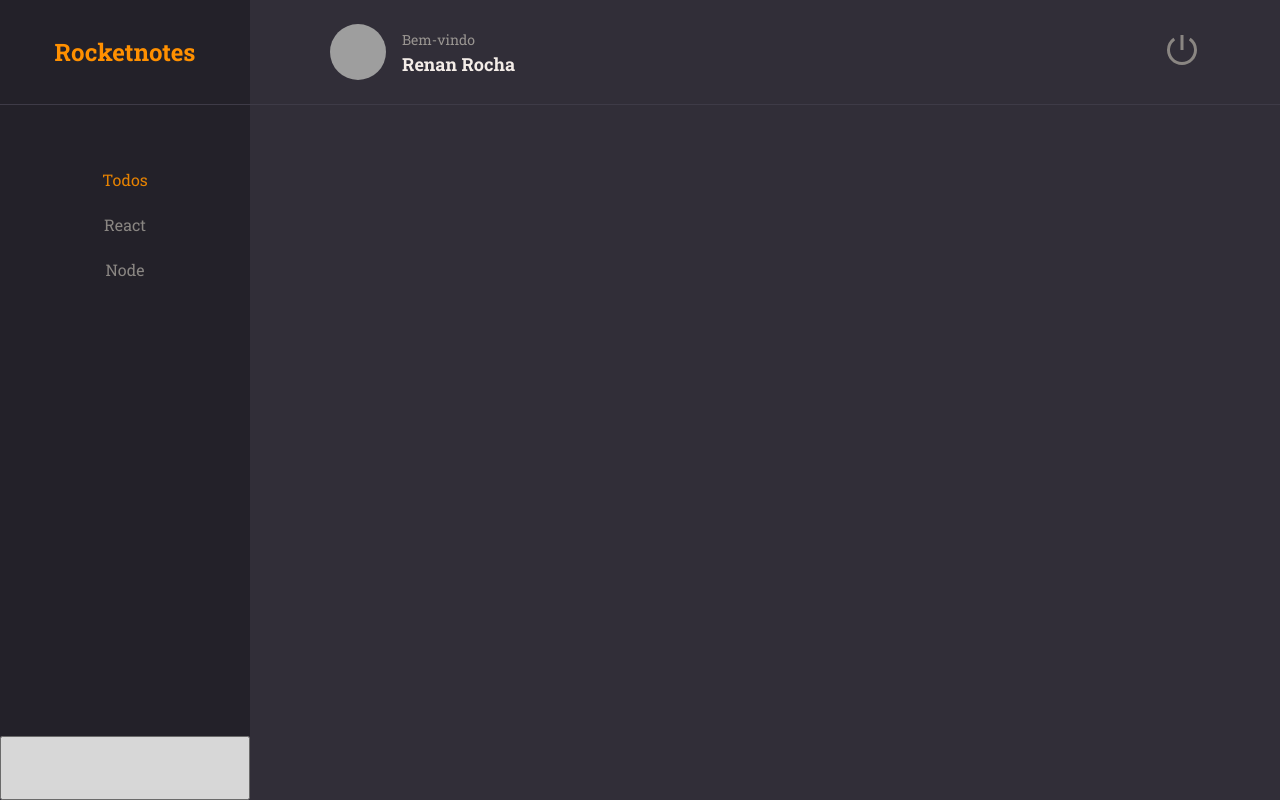
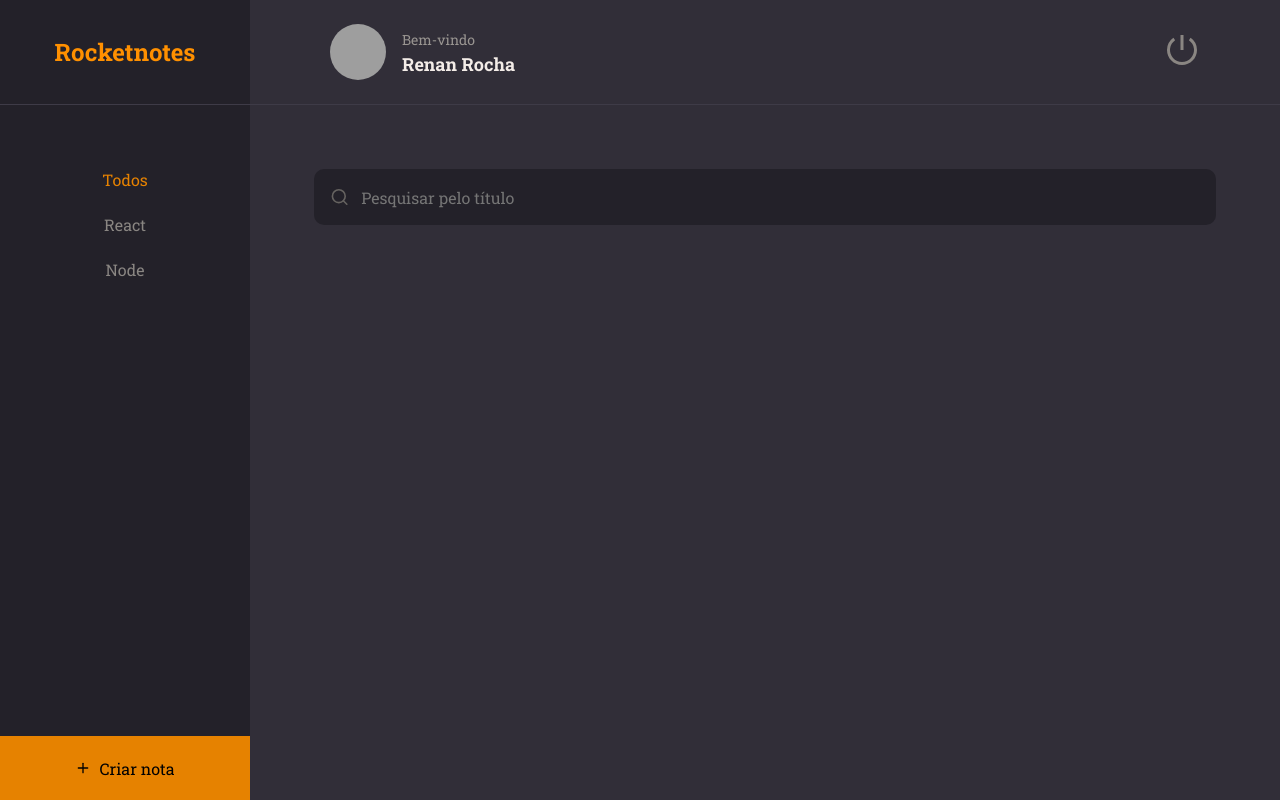
Before and after one commit to renanr0cha/rocket-notes-front, a React (Vite) app: page / in a window 1280 px wide. Built offline with nearby package versions, Linux system fonts and the light colour scheme; grey boxes are pictures that could not be loaded.

Commit message:
input component and search area done

```diff
--- /dev/null
+++ b/src/components/Input/index.jsx
@@ -0,0 +1,10 @@
+import { Container } from "./styles";
+
+export function Input({ icon: Icon, ...rest}) {
+  return(
+    <Container>
+      {Icon && <Icon size={20} />}
+      <input {...rest} />
+    </Container>
+  )
+}
--- /dev/null
+++ b/src/components/Input/styles.js
@@ -0,0 +1,32 @@
+import styled from "styled-components";
+
+export const Container = styled.div`
+  width: 100%;
+  display: flex;
+  align-items: center;
+
+  background-color: ${({ theme }) => theme.COLORS.BACKGROUND_900};
+  color: ${({ theme }) => theme.COLORS.GRAY_300};
+
+  margin-bottom: 0.8rem;
+  border-radius: 1rem;
+
+  > input {
+    height: 5.6rem;
+    width: 100%;
+
+    padding: 1.2rem;
+
+    color: ${({ theme }) => theme.COLORS.WHITE};
+    background: transparent;
+    border: 0;
+
+    &:placeholder {
+      color: ${({ theme }) => theme.COLORS.GRAY_300}
+    }
+  }
+
+  svg {
+    margin-left: 1.6rem;
+  }
+`
--- a/src/pages/Home/index.jsx
+++ b/src/pages/Home/index.jsx
@@ -1,7 +1,9 @@
+import { FiPlus, FiSearch } from "react-icons/fi"
 import { Container, Brand, Menu, Search, Content, NewNote } from "./styles"
 
 import { Header } from "../../components/Header"
 import { ButtonText } from "../../components/ButtonText"
+import { Input } from "../../components/Input"
 
 export function Home() {
   return (
@@ -22,7 +24,7 @@
       </Menu>
 
       <Search>
-
+        <Input placeholder="Pesquisar pelo título" icon={FiSearch} />
       </Search>
 
       <Content>
@@ -30,7 +32,8 @@
       </Content>
 
       <NewNote>
-
+        <FiPlus />
+        Criar nota
       </NewNote>
     </Container>
   )
--- a/src/pages/Home/styles.js
+++ b/src/pages/Home/styles.js
@@ -50,6 +50,8 @@
 
 export const Search = styled.div`
   grid-area: search;
+
+  padding: 6.4rem 6.4rem 0;
 `
 
 export const Content = styled.div`
@@ -58,4 +60,15 @@
 
 export const NewNote = styled.button`
   grid-area: newnote;
+
+  background-color: ${({ theme }) => theme.COLORS.ORANGE};
+  border: none;
+
+  display: flex;
+  align-items: center;
+  justify-content: center;
+
+  svg {
+    margin-right: 0.8rem;
+  }
 `
```
Also changed, not shown: src/components/Note/index.jsx (added), src/components/Note/styles.js (added).
